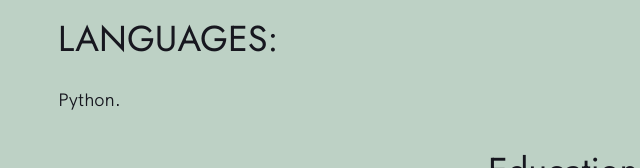
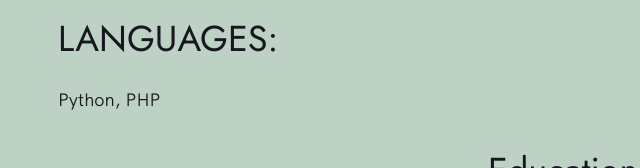
Before and after one commit to mdocx/NRT-PORTFOLIO, a plain HTML site: page index.html in a window 1280 px wide. Shown: the part 1269-1437 px from the top of the page, 32-672 px from the left. Drawn offline with Linux system fonts and the light colour scheme.

Commit message:
Update index.html

```diff
--- a/index.html
+++ b/index.html
@@ -71,7 +71,7 @@
                 <!-- Technical skills -->
                 <div class="tech">
                   <h3 class="tech-name">LANGUAGES:</h3>
-                  <p class="tech-description">Python.</p>
+                  <p class="tech-description">Python, PHP</p>
                 </div>
                 <br>
                 <div class="tech">
```
